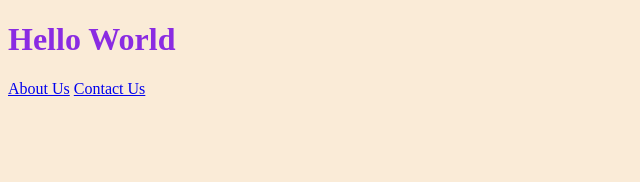
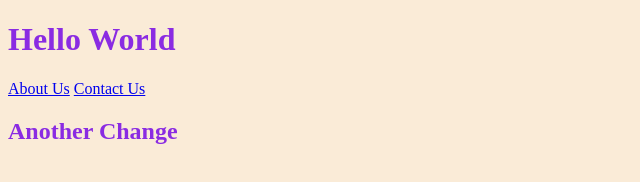
Before and after one commit to mukulchn/webapp, a plain HTML site: page index.html in a window 1280 px wide. Shown: the whole page, without its empty margins (0-640 px from the left). Drawn offline with Linux system fonts and the light colour scheme.

Commit message:
add content

```diff
--- a/index.html
+++ b/index.html
@@ -11,5 +11,7 @@
     <h1>Hello World</h1>
     <a href="about.html">About Us</a>
     <a href="contact.html">Contact Us</a>
+
+    <h2>Another Change</h2>
 </body>
 </html>
```
